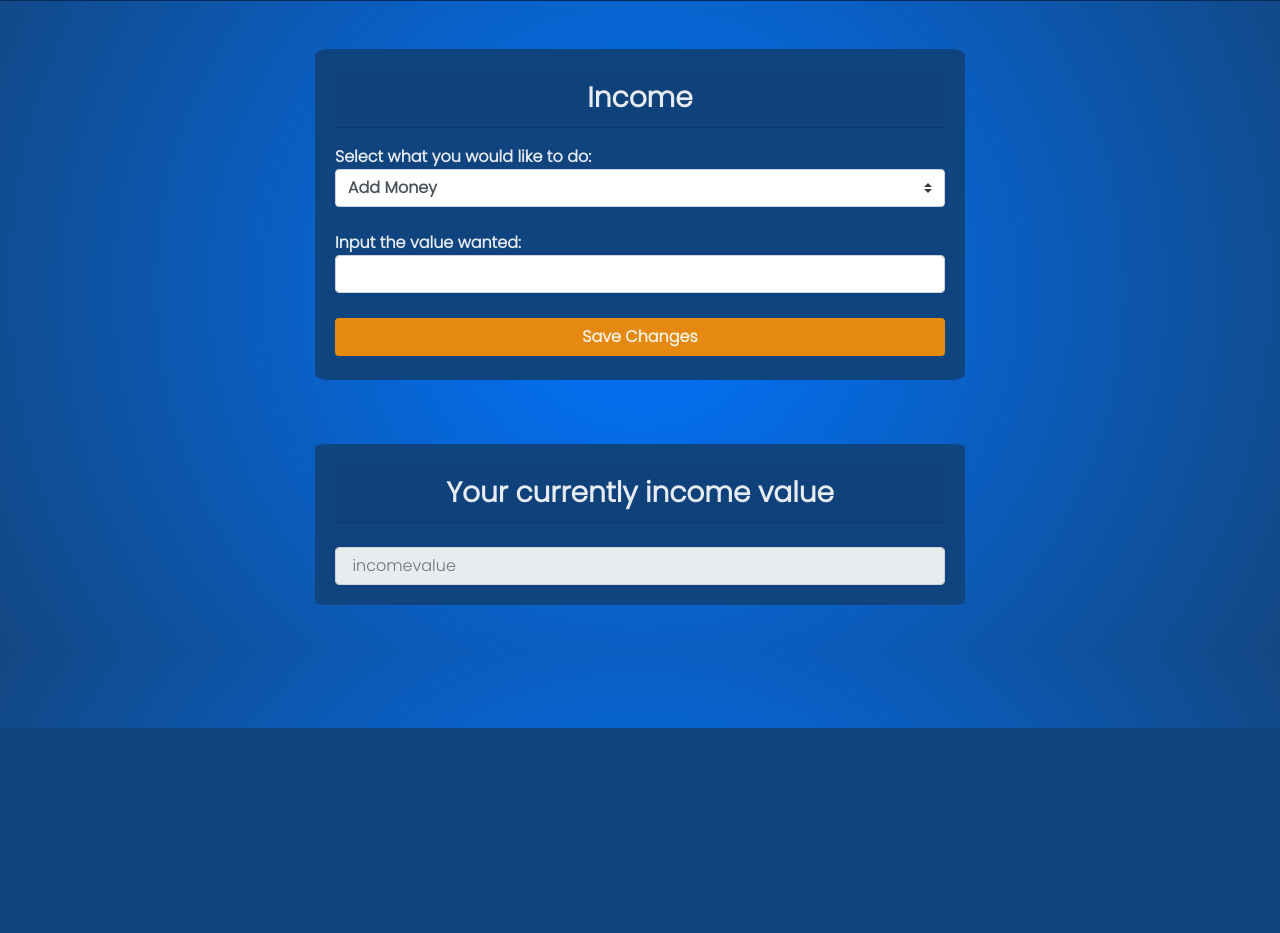
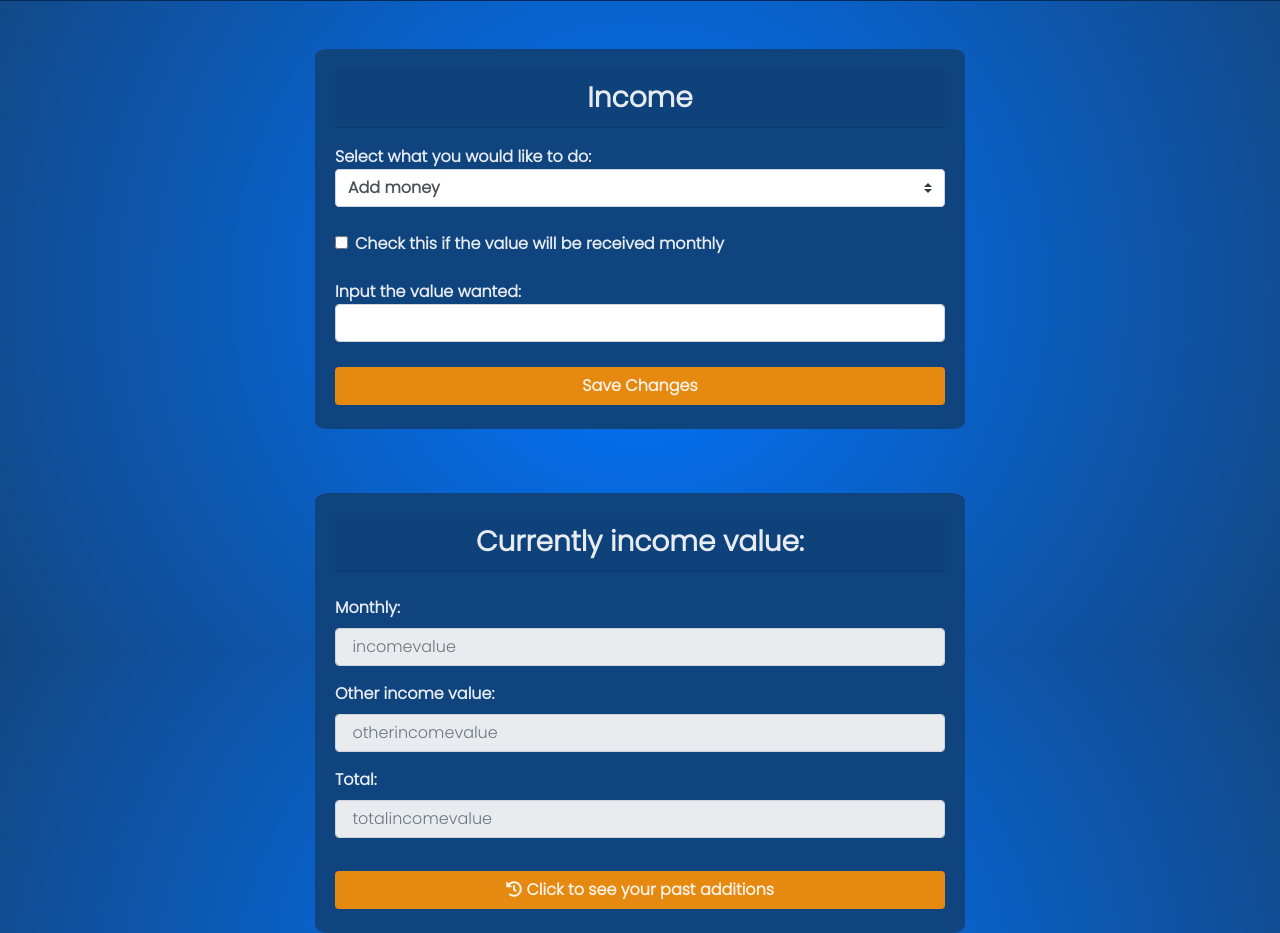
Before and after one commit to feliveira/CS50x, a Flask app: page /income in a window 1280 px wide. Shown: the part 72-1005 px from the top of the page. Before the commit the page ends 800 px from the top, so only its background shows below. Run offline with Flask 2, Linux system fonts and the light colour scheme; some libraries are stand-ins or nearby versions.

Commit message:
Layout finished

```diff
--- a/templates/income.html
+++ b/templates/income.html
@@ -13,12 +13,19 @@
                     </h3>
 
                     <label for="income" class="input-password text-center">Select what you would like to do:</label>
-                    <select name="income" id="income" style="font-family: 'Poppins', sans-serif; font-weight: 600;" class="custom-select mb-4" required>
-                        <option value="addmoney"> Add Money </option>
-                        <option value="addmonthly"> Add Money - Monthly </option>
-                        <option value="remove"> Remove Money </option>
-                        <option value="changemoney"> Change income value </option>
+                    <select name="income" onchange="showCheckBox(this.value)" id="income" style="font-family: 'Poppins', sans-serif; font-weight: 600;" class="custom-select mb-4" required>
+                        <option id="addmoney" value="addmoney">Add money</option>
+                        <option  value="changemonthly">Change monthly income</option>
+                        <option  value="changefull">Change other income value</option>
                     </select>
+
+
+                    <div class="form-check" id="addcheck">
+                        <input class="form-check-input" id="monthly" type="checkbox">
+                        <label class="form-check-label text-center" for="monthly">
+                            Check this if the value will be received monthly
+                        </label>
+                    </div>
 
                     <br>
 
@@ -38,17 +45,84 @@
         </div>
         <div class="col d-flex justify-content-center align-items-center mt-0">
             <div id="currency-box" class="container">
-                <h3 class="text-center card-header mb-4 mt-0">
-                    Your currently income value
-                </h3>
-                <div class="form-input" style="font-family: 'Poppins', sans-serif; font-weight: 600;">
-                    <input type="number" disabled class="form-control input-change" placeholder="{{session['curr']}} incomevalue" required>
-                </div>
+                    <h3 class="text-center card-header mb-4 mt-0">Currently income value:</h3>
+
+                    <div class="form-input mb-2" style="font-family: 'Poppins', sans-serif; font-weight: 600;">
+                        <label class="text-center" for="monthly">Monthly:</label>
+                        <input type="number" id="monthly" disabled class="form-control input-change" placeholder="{{session['curr']}} incomevalue">
+                    </div>
+                    <div class="form-input mb-2 mt-3" style="font-family: 'Poppins', sans-serif; font-weight: 600;">
+                        <label class="text-center" for="other">Other&nbsp;income&nbsp;value:</label>
+                        <input type="number" id="other" disabled class="form-control input-change" placeholder="{{session['curr']}} otherincomevalue">
+                    </div>
+                    <div class="form-input mb-2 mt-3" style="font-family: 'Poppins', sans-serif; font-weight: 600;">
+                        <label class="text-center" for="total">Total:</label>
+                        <input type="number" id="total" disabled class="form-control input-change" placeholder="{{session['curr']}} totalincomevalue">
+                    </div>
+
+                    <div class="text-left mb-1">
+                        <button data-toggle="modal" data-target="#history" type="submit" class="btn text-center input-confirmation">
+                            <span class="text-center"><i class="fas fa-history"></i> Click to see your past additions</span>
+                        </button>
+                    </div>
             </div>
         </div>
     </div>
+    <div class="modal fade" id="history" tabindex="-1" role="dialog" aria-labelledby="History" aria-hidden="true">
+        <div class="modal-dialog modal-lg" role="document">
+          <div class="modal-content">
+            <div class="modal-header">
+              <h5 class="modal-title" id="exampleModalLabel">History</h5>
+              <button type="button" class="close" data-dismiss="modal" aria-label="Close">
+                <span aria-hidden="true">&times;</span>
+              </button>
+            </div>
+            <div class="modal-body">
+                <table class="table table-dark ">
+                    <thead class="table-custom">
+                        <tr class="text-center">
+                          <th>Value</th>
+                          <th>Transacted</th>
+                        </tr>
+                    </thead>
+                    <tbody>
+                        <!--TODO System to generate the table-->
+
+                        <!--{% for adding in addings %}-->
+                            <tr>
+                                <td> <!--adding--> </td>
+                            </tr>
+                        <!--{% endfor %}-->
+                    </tbody>
+                  </table>
+            </div>
+            <div class="modal-footer">
+              <button type="button" class="btn btn-secondary" data-dismiss="modal">Close</button>
+            </div>
+          </div>
+        </div>
+      </div>
+
 
 
 </div>
+<script>
+    function showCheckBox(value)
+    {
+        if (value === 'addmoney')
+        {
+            document.getElementById('addcheck').style.display = 'block'
+        }
+        else
+        {
+            document.getElementById('addcheck').style.display = 'none'
+        }
+    }
+
+</script>
 
 {% endblock %}
+
+<h3 class="text-center card-header mb-4 mt-4">
+    Your income history
+</h3>
```
